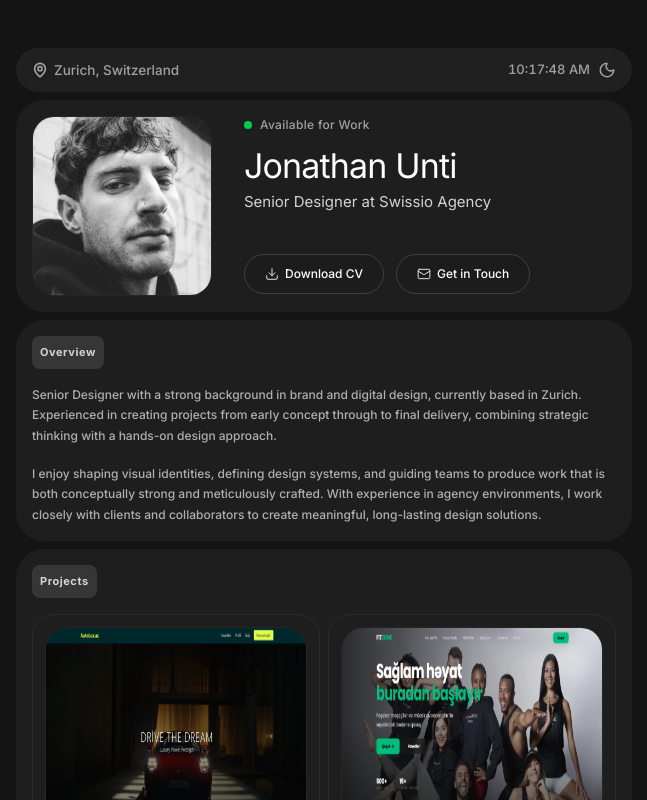
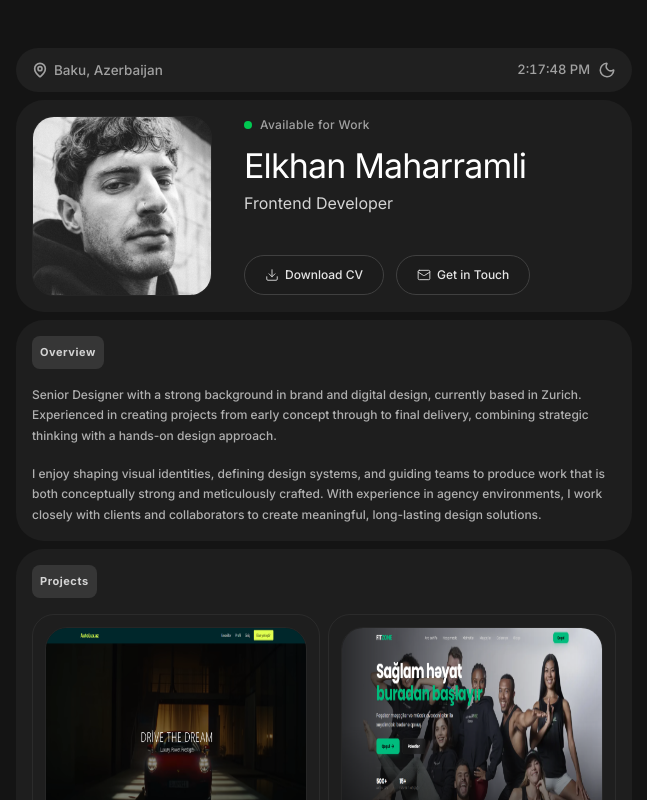
Before and after one commit to elxanoffical/my-resume, a Next.js app: page / in a window 1280 px wide. Shown: the top 800 px of the page, without its empty margins (316-963 px from the left). Built offline with nearby package versions, Linux system fonts and the light colour scheme.

Commit message:
Update Header and Hero components: change location and name references, enhance layout, and add CV download link

```diff
--- a/components/Header.tsx
+++ b/components/Header.tsx
@@ -18,6 +18,7 @@ export default function Header() {
           minute: "2-digit",
           second: "2-digit",
           hour12: true,
+          timeZone: "Asia/Baku",
         })
       )
     }
@@ -37,7 +38,7 @@ export default function Header() {
         <div className="flex items-center gap-1.5 text-[13.5px] font-medium
                         text-neutral-500 dark:text-neutral-400">
           <MapPin size={16} strokeWidth={2.5}/>
-          <span>Zurich, Switzerland</span>
+          <span>Baku, Azerbaijan</span>
         </div>
 
         <div className="flex items-center gap-2 text-[13px] font-medium
--- a/components/Hero.tsx
+++ b/components/Hero.tsx
@@ -12,14 +12,15 @@ export default function Hero() {
       transition={{ duration: 0.5 }}
       className="max-w-[640px] mx-auto px-3 mt-2"
     >
-      <div className="rounded-[28px] px-4 py-5 md:py-4
-                      bg-white dark:bg-neutral-800/60 ">
+      <div
+        className="rounded-[28px] px-4 py-5 md:py-4
+                      bg-white dark:bg-neutral-800/60 "
+      >
         <div className="flex flex-col md:flex-row items-center md:items-start gap-6 md:gap-8">
-
           <div className="relative w-full h-[300px] md:w-[180px] md:h-[180px] flex-shrink-0">
             <Image
               src="/profile.avif"
-              alt="Jonathan Unti"
+              alt="Elkhan Maharramli"
               fill
               className="object-cover rounded-[22px] border border-neutral-200 dark:border-neutral-800"
               priority
@@ -27,7 +28,6 @@ export default function Hero() {
           </div>
 
           <div className="flex flex-col items-center md:items-start text-center md:text-left flex-1">
-
             <div className="flex items-center gap-2 mb-3">
               <span className="relative flex h-2 w-2 ">
                 <span className="animate-ping absolute inline-flex h-2 w-2 rounded-full bg-green-500 opacity-60"></span>
@@ -39,33 +39,40 @@ export default function Hero() {
             </div>
 
             <h1 className="text-3xl md:text-[34px] font-normal tracking-tight mb-1">
-              Jonathan Unti
+              Elkhan Maharramli
             </h1>
 
-            <p className="text-[15px] text-neutral-500 dark:text-neutral-300 md:mb-10 mb-4">
-              Senior Designer at Swissio Agency
+            <p className="text-[16px] text-neutral-500 dark:text-neutral-300 md:mb-10 mb-4">
+              Frontend Developer
             </p>
 
             <div className="flex flex-col sm:flex-row gap-3 w-full md:w-auto">
-              <button className="flex items-center justify-center gap-1.5 px-5 py-2.5 rounded-full text-[14px] md:text-[12px] font-medium
-                                 border border-neutral-200 dark:border-neutral-700
-                                 bg-white hover:bg-neutral-200 cursor-pointer
-                                 dark:bg-neutral-900/20 dark:hover:bg-neutral-700/40
-                                 transition-all active:scale-95">
+              <a
+                href="/cv.pdf"
+                download
+                className="flex items-center justify-center gap-1.5 px-5 py-2.5 rounded-full text-[14px] md:text-[12px] font-medium
+                           border border-neutral-200 dark:border-neutral-700
+                           bg-white hover:bg-neutral-50 cursor-pointer
+                           dark:bg-neutral-900/20 dark:hover:bg-neutral-700/40
+                           transition-all active:scale-95 text-neutral-700 dark:text-neutral-200"
+              >
                 <Download size={14} strokeWidth={1.5} />
                 Download CV
-              </button>
-
-              <button className="flex items-center justify-center gap-1.5 px-5 py-2.5 rounded-full text-[14px] md:text-[12px] font-medium
-                                 border border-neutral-200 dark:border-neutral-700
-                                 bg-white hover:bg-neutral-200 cursor-pointer
-                                 dark:bg-neutral-900/20 dark:hover:bg-neutral-700/40
-                                 transition-all active:scale-95">
+              </a>
+              <button
+                onClick={() =>
+                  (window.location.href = "elxanmeherremli9@gmail.com")
+                }
+                className="flex items-center justify-center gap-1.5 px-5 py-2.5 rounded-full text-[14px] md:text-[12px] font-medium
+                           border border-neutral-200 dark:border-neutral-700
+                           bg-white hover:bg-neutral-50 cursor-pointer
+                           dark:bg-neutral-900/20 dark:hover:bg-neutral-700/40
+                           transition-all active:scale-95 text-neutral-700 dark:text-neutral-200"
+              >
                 <Mail size={14} strokeWidth={1.5} />
                 Get in Touch
               </button>
             </div>
-
           </div>
         </div>
       </div>
```
Also changed, not shown: 1 other file (tests, documents, lock files or other folders).
